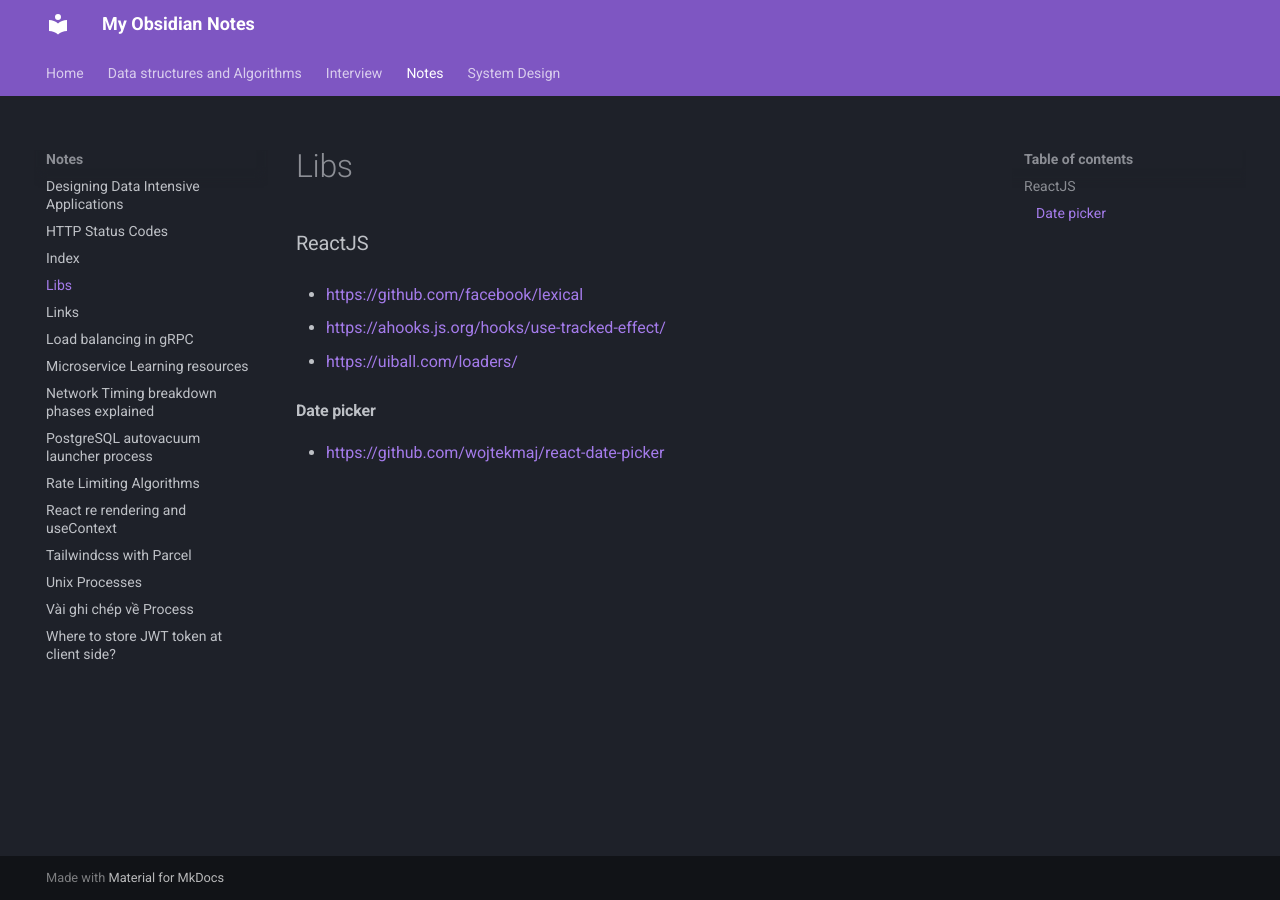
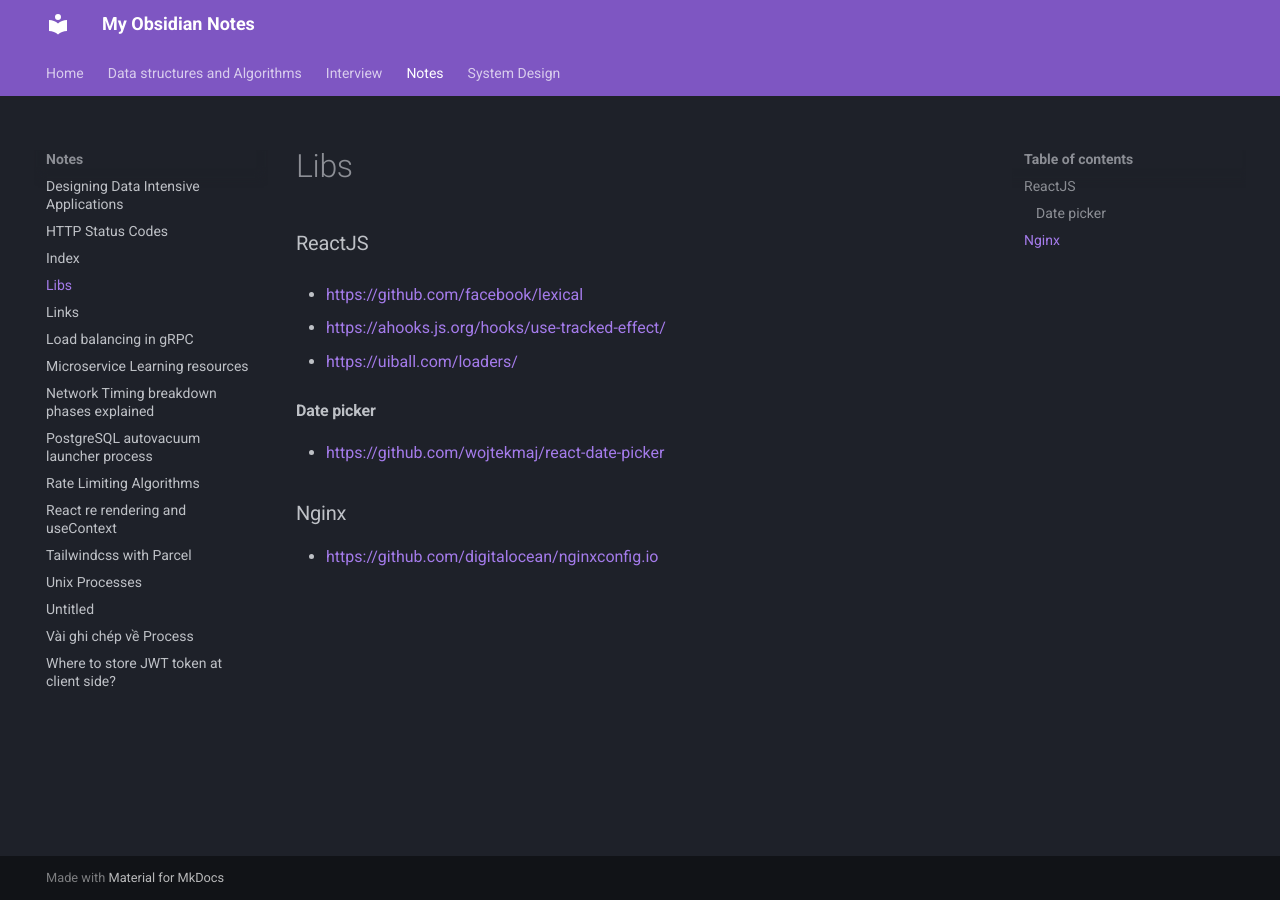
Before and after one commit to namtx/obsidian-publish, an MkDocs documentation site: the page built from wiki/Notes/Libs.md, in a window 1280 px wide. Built offline with MkDocs 1.6.1 and Material for MkDocs 9.7.7, drawn with Linux system fonts in a browser that asks for light colours.

Commit message:
Add Libs

```diff
--- a/wiki/Notes/Libs.md
+++ b/wiki/Notes/Libs.md
@@ -8,3 +8,7 @@
 #### Date picker
 
 - https://github.com/wojtekmaj/react-date-picker
+
+### Nginx
+
+- https://github.com/digitalocean/nginxconfig.io
```
Also changed, not shown: wiki/Notes/Untitled.md (added), 1 other file.
